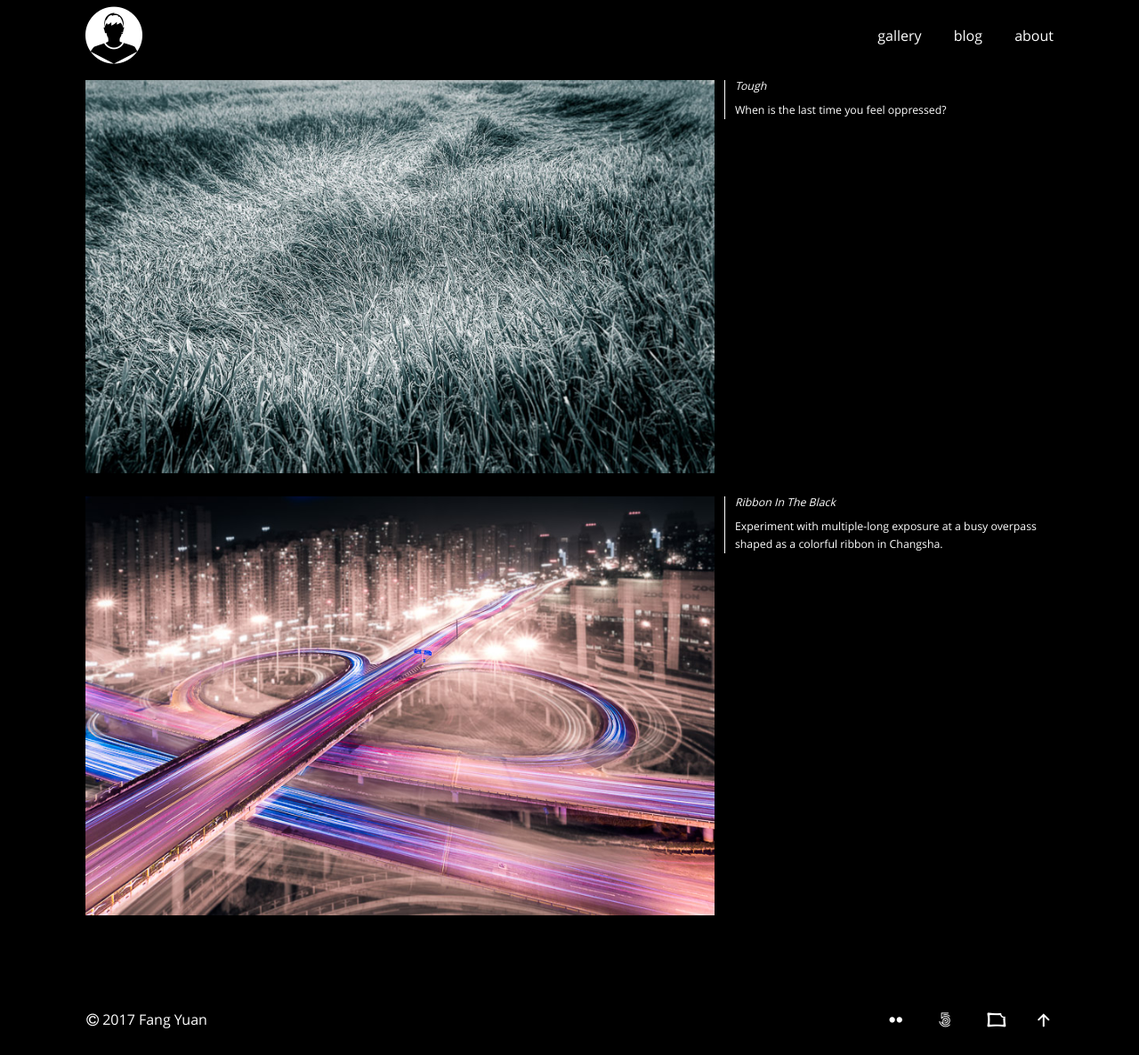
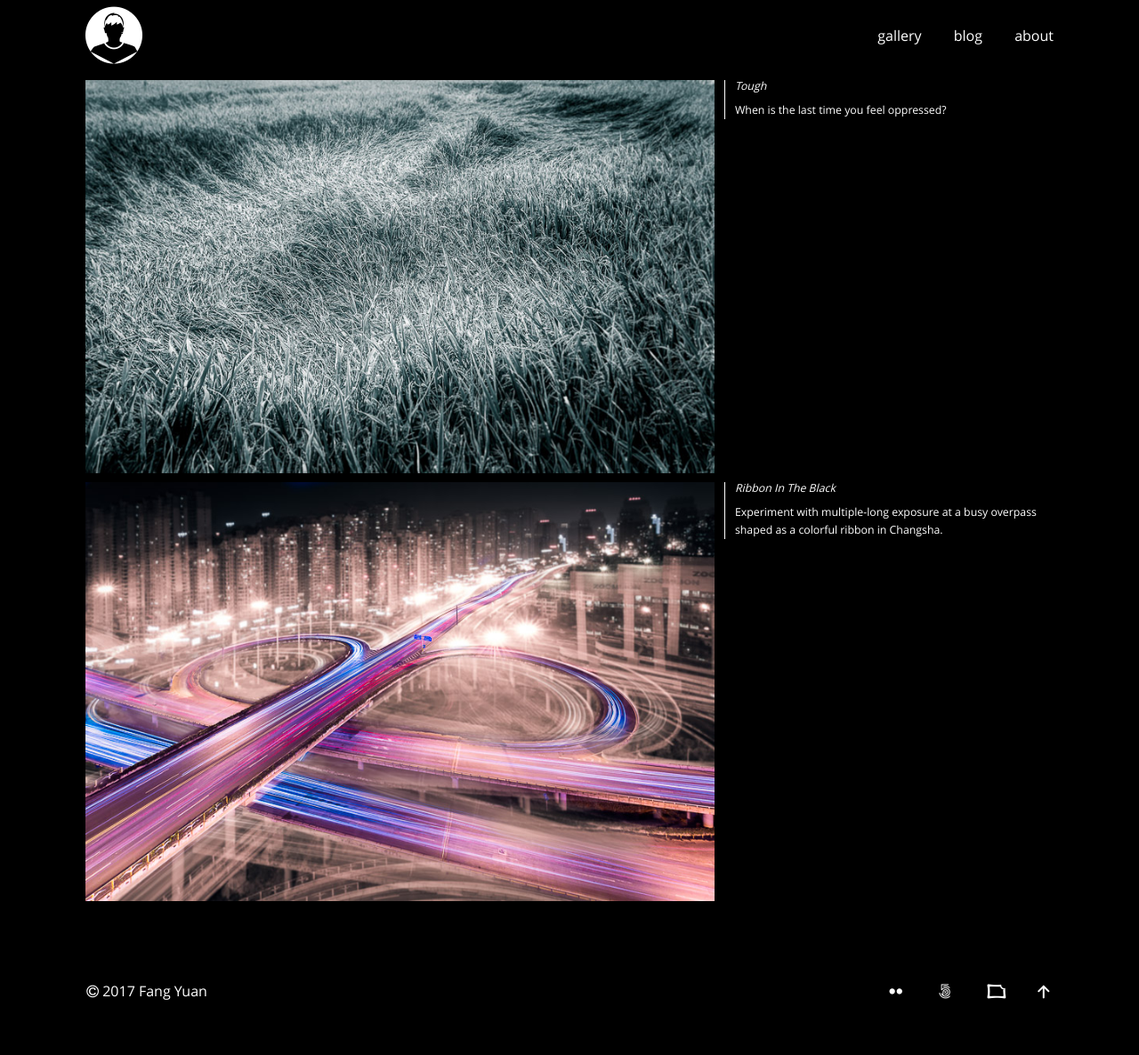
Before and after one commit to fayndee/fayndee.github.io, a Jekyll site: the page built from shutterbug/gallery/fine-art/index.md, in a window 1280 px wide. Shown: the whole page at 89% size. Built offline with Jekyll 4.4.1, drawn with Linux system fonts in a browser that asks for light colours; comment, search, counter and statistics services are not loaded; after the commit the page ends 1154 px from its top, so only the background shows below that.

Commit message:
UPDATE: Gallery margin.

```diff
--- a/_sass/_gallery.scss
+++ b/_sass/_gallery.scss
@@ -5,13 +5,11 @@ $gallery-gutter: .6rem;
 .gallery,
 .photo {
     padding-top: $gallery-gutter;
-    padding-bottom: $row-space;
-    @include child-space;
+    padding-bottom: $gallery-gutter;
+    @include child-space($gallery-gutter);
 }
 
 .gallery {
-    padding-bottom: $gallery-gutter;
-
     &:hover > a:not(:hover) {
         opacity: .7;
     }
@@ -98,7 +96,7 @@ $gallery-gutter: .6rem;
                 float: none;
                 width: 100%;
                 margin-right: 0;
-                margin-bottom: $row-space;
+                margin-bottom: $gallery-gutter;
             }
         }
 
```
Also changed, not shown: Gemfile.lock.
